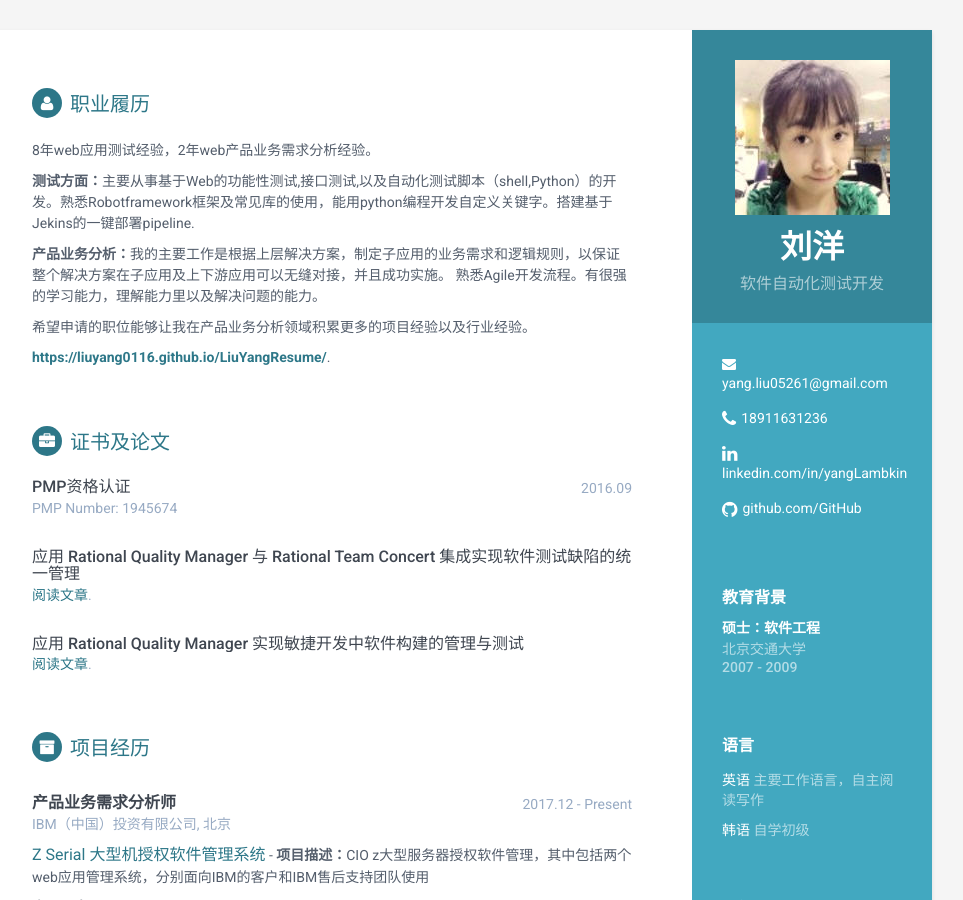
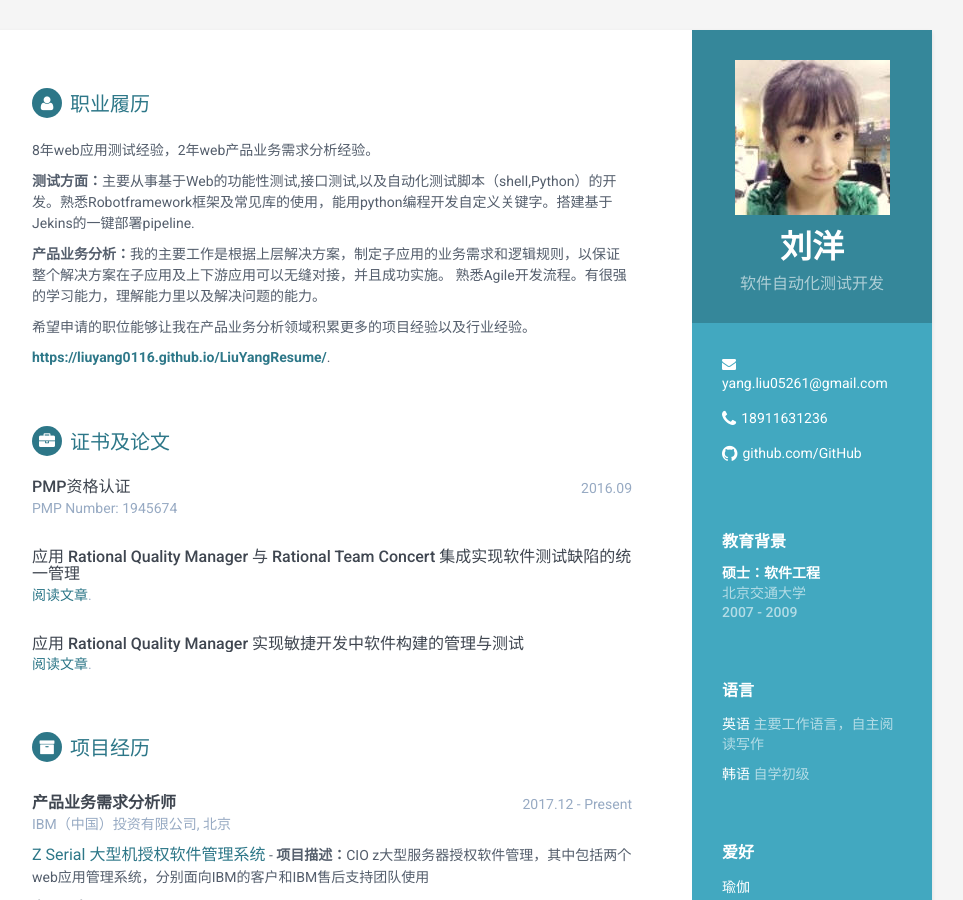
Before and after one commit to liuyang0116/LiuYangResume_EN, a Jekyll site: the page built from index.html, in a window 1280 px wide and 900 px high. Shown: the whole window, without its empty margins (188-1151 px from the left). Built offline with Jekyll 4.4.1, drawn with Linux system fonts in a browser that asks for light colours.

Commit message:
Update sidebar.html

```diff
--- a/_includes/sidebar.html
+++ b/_includes/sidebar.html
@@ -24,13 +24,6 @@
                     {% endif %}
 
 
-
-                    {% if site.linkedin %}
-                    <li class="linkedin"><i class="fa fa-linkedin"></i><a href="https://in.linkedin.com/{{site.linkedin}}" target="_blank">linkedin.com/in/{{site.linkedin}}</a></li>
-                    {% else %}
-                    <li class="linkedin"><i class="fa fa-linkedin"></i><a href="https://in.linkedin.com/in/sharath-kumar-87669956" target="_blank">linkedin.com/in/sharathdt</a></li>
-                    {% endif %}
-
                     {% if site.github %}
                     <li class="github"><i class="fa fa-github"></i><a href="http://github.com/{{site.github}}" target="_blank">github.com/{{site.github}}</a></li>
                     {% else %}
```
